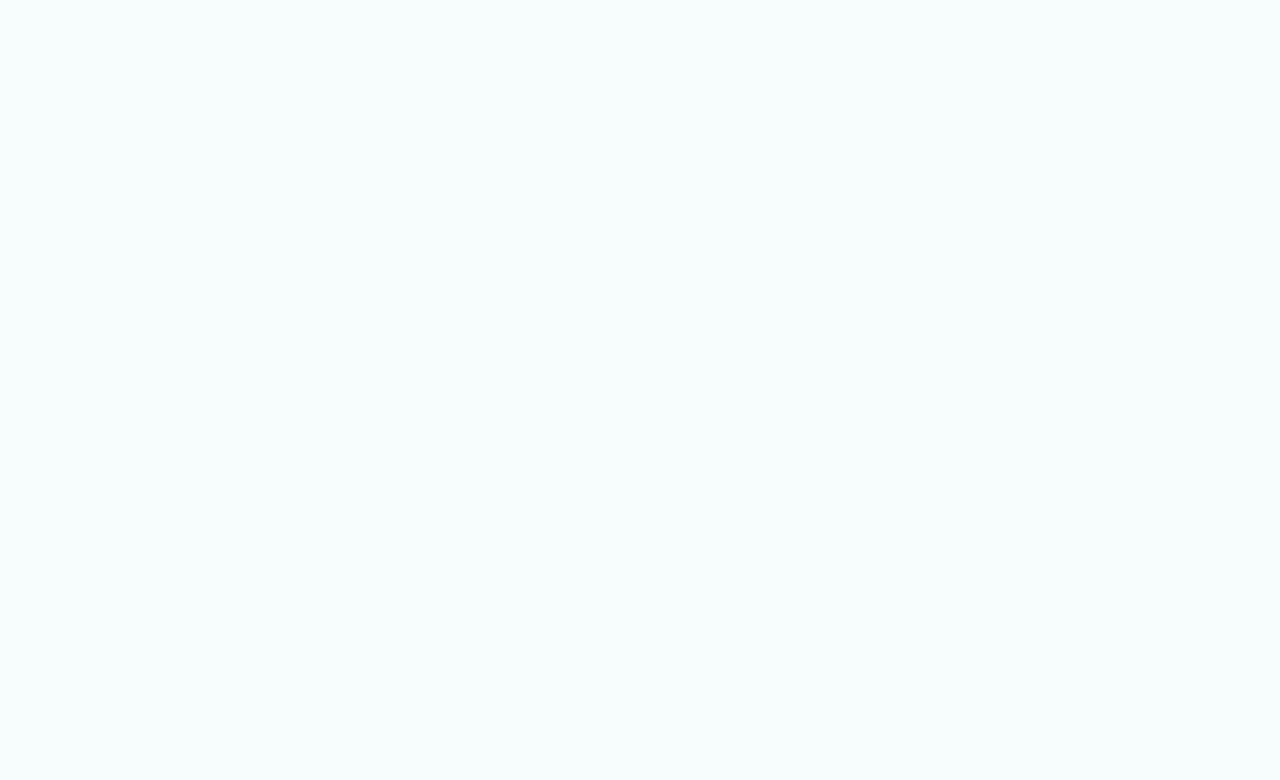
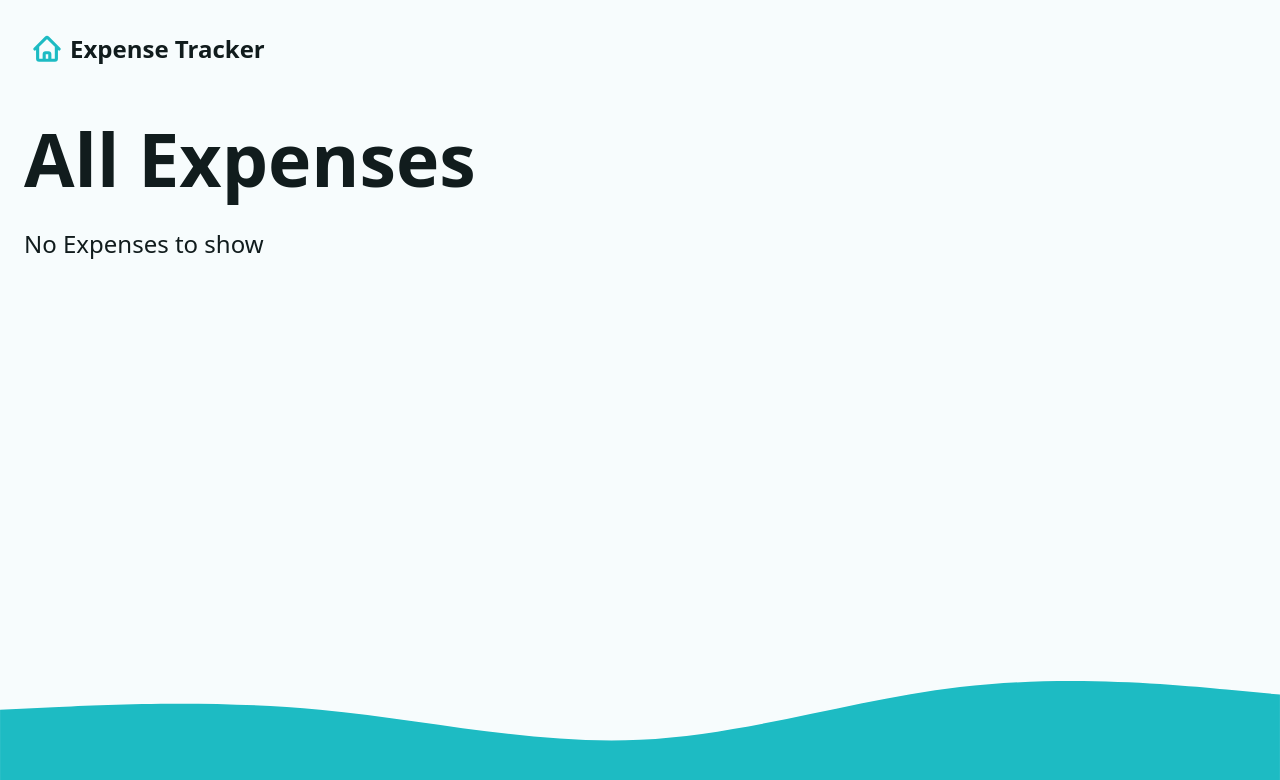
Before and after one commit to roufkhalid93/expense-tracker, a React (Vite) app: page /expenses in a window 1280 px wide. Before the commit this address had no page. Shown: the top 780 px of the page. Built offline with nearby package versions, Linux system fonts and the light colour scheme.

Commit message:
add expense page

```diff
--- a/src/App.jsx
+++ b/src/App.jsx
@@ -6,6 +6,7 @@
 //routes
 import Dashboard, { dashboardAction, dashboardLoader } from "./pages/Dashboard"
 import Error from "./pages/Error"
+import ExpensesPage, { expensesLoader } from "./pages/ExpensesPage"
 
 //layouts
 import Main, { mainLoader } from "./layouts/Main"
@@ -32,6 +33,11 @@
         errorElement: <Error />
       },
       {
+        path: "expenses",
+        element: <ExpensesPage />,
+        loader: expensesLoader,
+      },
+      {
         path: "logout",
         action: logoutAction
       }
--- a/src/pages/Dashboard.jsx
+++ b/src/pages/Dashboard.jsx
@@ -1,5 +1,5 @@
 //rrd import
-import { useLoaderData } from "react-router-dom"
+import { Link, useLoaderData } from "react-router-dom"
 
 //helper function
 import { createBudget, createExpense, fetchData, wait } from "../helpers"
@@ -100,7 +100,15 @@
                                         expenses && expenses.length > 0 && (
                                             <div className="grid-md">
                                                 <h2>Recent expenses</h2>
-                                                <Table expenses={expenses.sort((a, b) => b.createdAt-a.createdAt)} />
+                                                <Table expenses={expenses
+                                                    .sort((a, b) => b.createdAt-a.createdAt)
+                                                    .slice(0, 8)}
+                                                />
+                                                {expenses.length > 8 && (
+                                                    <Link to="expenses" className="btn btn--dark">
+                                                        View all expenses
+                                                    </Link>
+                                                )}
                                             </div>
                                         )
                                     }
--- /dev/null
+++ b/src/pages/ExpensesPage.jsx
@@ -0,0 +1,34 @@
+import { useLoaderData } from "react-router-dom"
+import { fetchData } from "../helpers"
+import Table from "../components/Table"
+
+
+//loader
+export function expensesLoader() {
+    const expenses = fetchData("expenses")
+
+
+    return { expenses }
+}
+
+export const ExpensesPage = () => {
+    const { expenses } = useLoaderData()
+
+    return (
+        <div className="grid-lg">
+            <h1>All Expenses</h1>
+            {
+                expenses && expenses.length > 0 ? (
+                    <div className="grid-md">
+                        <h2>Recent Expenses <small>({expenses.length}total)</small></h2>
+                        <Table expenses={expenses} />
+                    </div>
+                ) : (
+                    <p>No Expenses to show</p>
+                )
+            }
+        </div>
+    )
+}
+
+export default ExpensesPage
```
